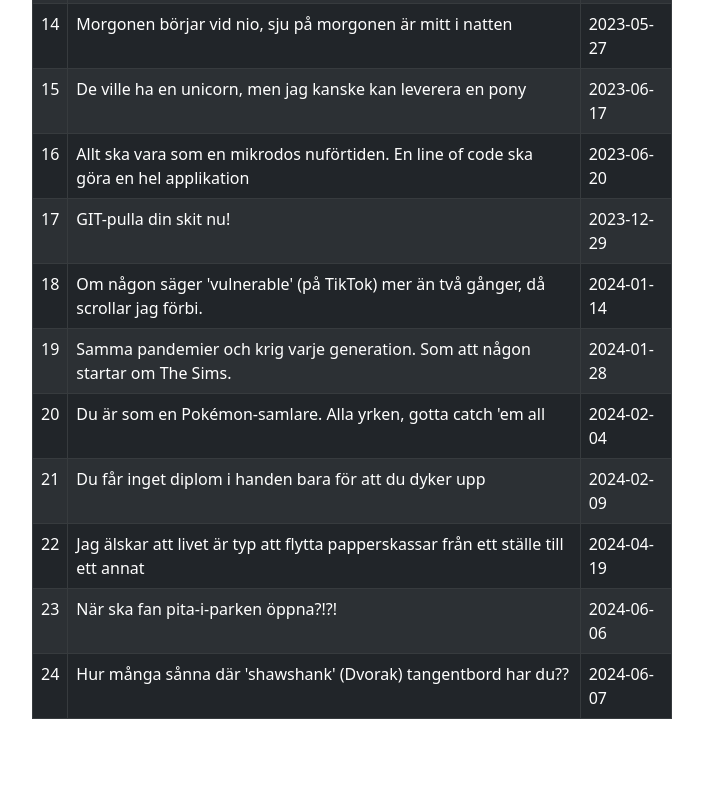
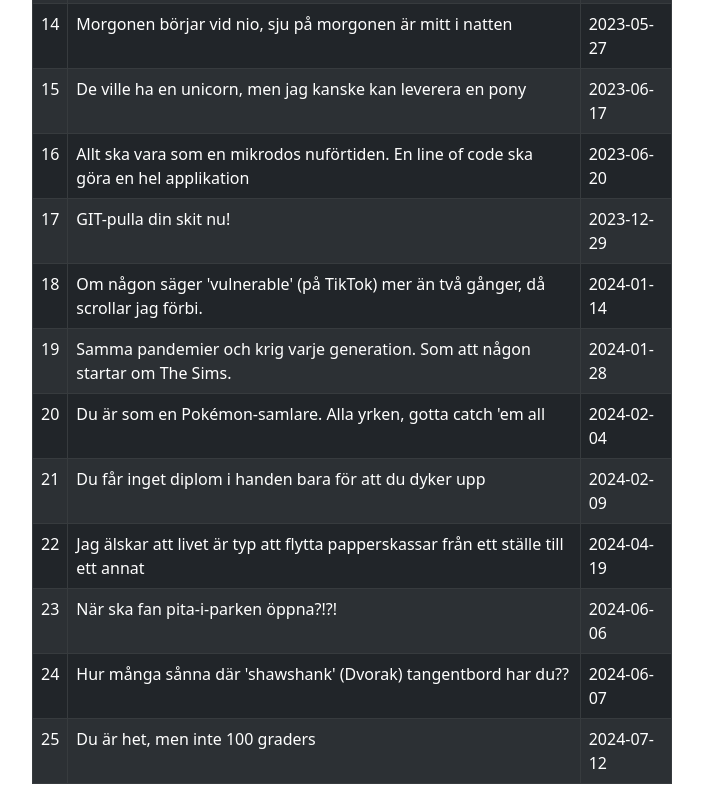
Before and after one commit to Stenstromen/filosofiskaeleonora, a React (Vite) app: page /all in a window 1280 px wide. Shown: the part 987-1787 px from the top of the page, without its empty margins (288-991 px from the left). Before the commit the page ends 1722 px from the top, so only its background shows below. Built offline with nearby package versions, Linux system fonts and the light colour scheme.

Commit message:
added quote

```diff
--- a/src/assets/Quotes.js
+++ b/src/assets/Quotes.js
@@ -112,7 +112,8 @@ const Quotes = [
   },
   {
     id: 22,
-    quote: "Jag älskar att livet är typ att flytta papperskassar från ett ställe till ett annat",
+    quote:
+      "Jag älskar att livet är typ att flytta papperskassar från ett ställe till ett annat",
     date: "2024-04-19",
   },
   {
@@ -124,7 +125,12 @@ const Quotes = [
     id: 24,
     quote: "Hur många sånna där 'shawshank' (Dvorak) tangentbord har du??",
     date: "2024-06-07",
-  }
+  },
+  {
+    id: 25,
+    quote: "Du är het, men inte 100 graders",
+    date: "2024-07-12",
+  },
 ];
 
 //module.exports = Quotes;
```
